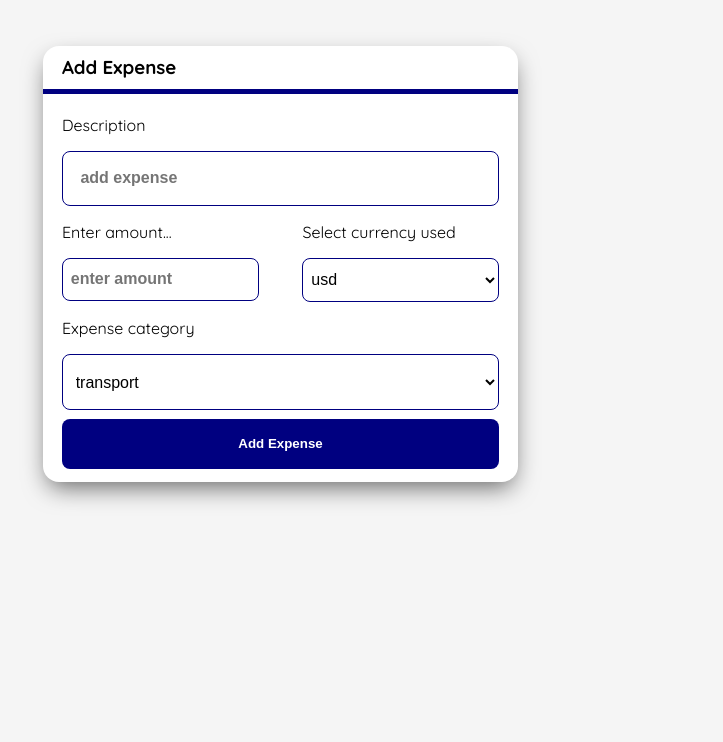
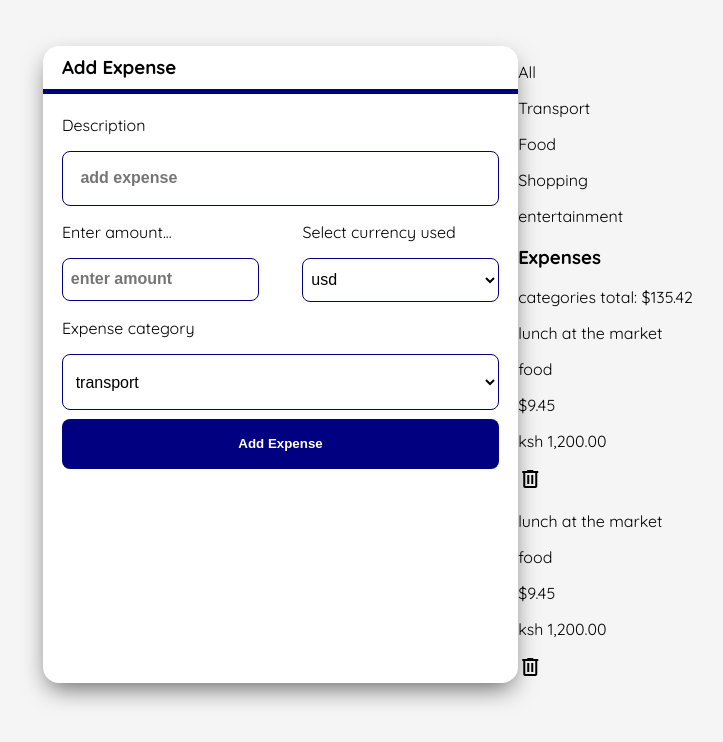
Before and after one commit to JosephNjuguna/expense-tracker, a website: page index.html in a window 1280 px wide. Shown: the whole page, without its empty margins (3-726 px from the left). Drawn offline with nearby package versions, Linux system fonts and the light colour scheme; a web font is replaced by a local one.

Commit message:
added expenses display list section, filter system too and some placeholders for easy editcss

```diff
--- a/index.html
+++ b/index.html
@@ -8,6 +8,8 @@
     <link rel="stylesheet" href="style.css">
     <link href="https://fonts.googleapis.com/css2?family=Italianno&family=Quicksand:wght@300..700&display=swap"
         rel="stylesheet">
+    <link rel="stylesheet"
+        href="https://fonts.googleapis.com/css2?family=Material+Symbols+Outlined:opsz,wght,FILL,GRAD@24,400,0,0&icon_names=delete" />
 </head>
 
 <body>
@@ -44,6 +46,54 @@
             </div>
         </form>
         <!-- expense list comes here -->
+
+        <div class="expensedisplay">
+            <div class="filter">
+                <p id="all">All</p>
+                <p id="transport">Transport</p>
+                <p id="food">Food</p>
+                <p id="shopping">Shopping</p>
+                <p id="entertainment">entertainment</p>
+            </div>
+            <div>
+                <h3>Expenses</h3>
+                <p>categories total: $135.42</p>
+            </div>
+
+            <div class="expenselist">
+                <div class="expense-card">
+                    <div class="item">
+                        <p>lunch at the market</p>
+                        <p>food</p>
+                    </div>
+                    <div class="money">
+                        <p>$9.45</p>
+                        <p>ksh 1,200.00</p>
+                    </div>
+                    <div>
+                        <span class="material-symbols-outlined">delete</span>
+                    </div>
+                </div>
+
+                <div class="expense-card">
+                    <div class="item">
+                        <p>lunch at the market</p>
+                        <p>food</p>
+                    </div>
+                    <div class="money">
+                        <p>$9.45</p>
+                        <p>ksh 1,200.00</p>
+                    </div>
+                    <div>
+                        <span class="material-symbols-outlined">delete</span>
+                    </div>
+                </div>
+
+            </div>
+
+        </div>
+
+
     </div>
 </body>
 
--- a/style.css
+++ b/style.css
@@ -9,8 +9,6 @@ body{
     flex-direction: row;
     padding: 3%;
 }
-
-
 
 .main-section .form{
     display: flex;
```
